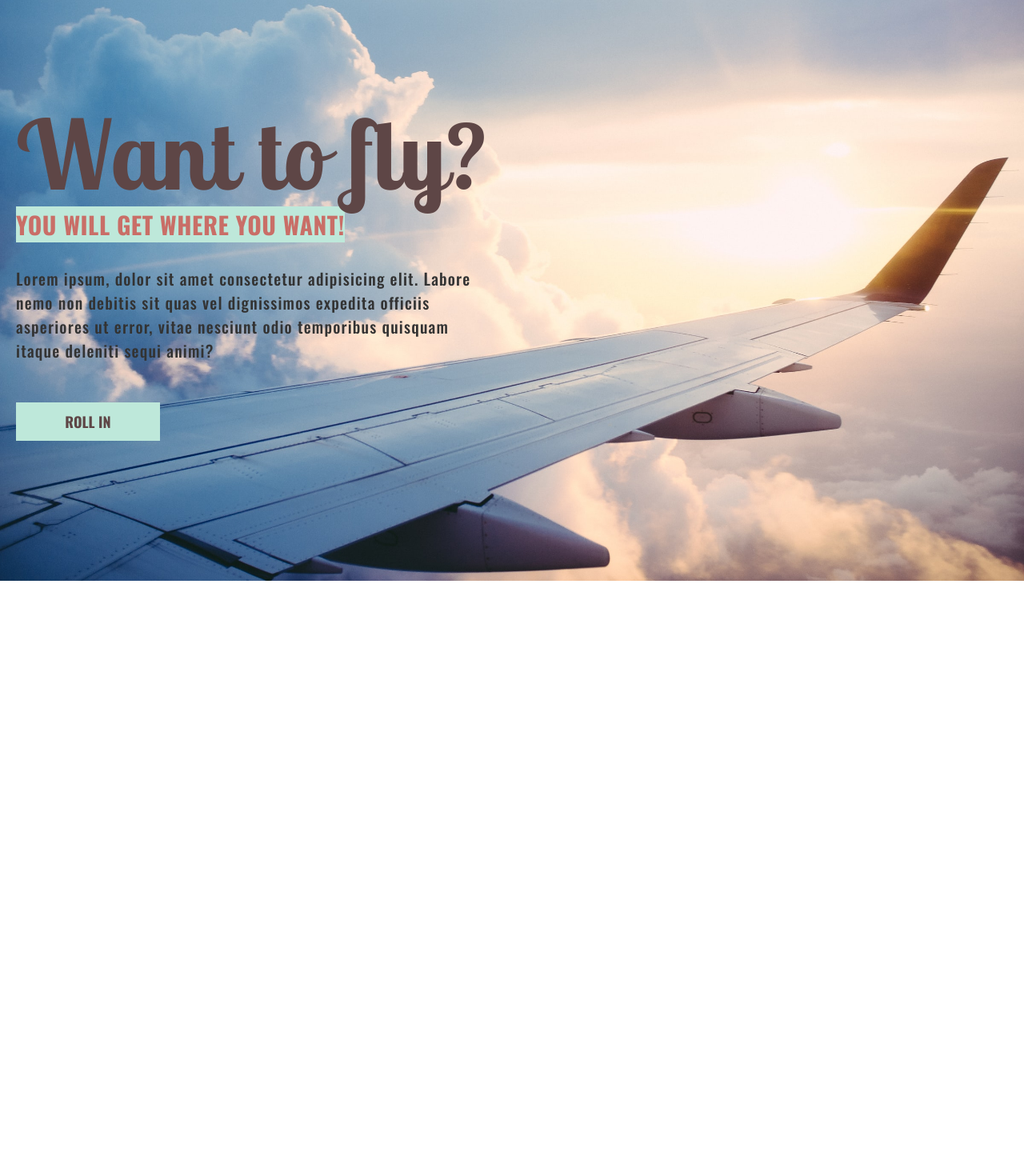
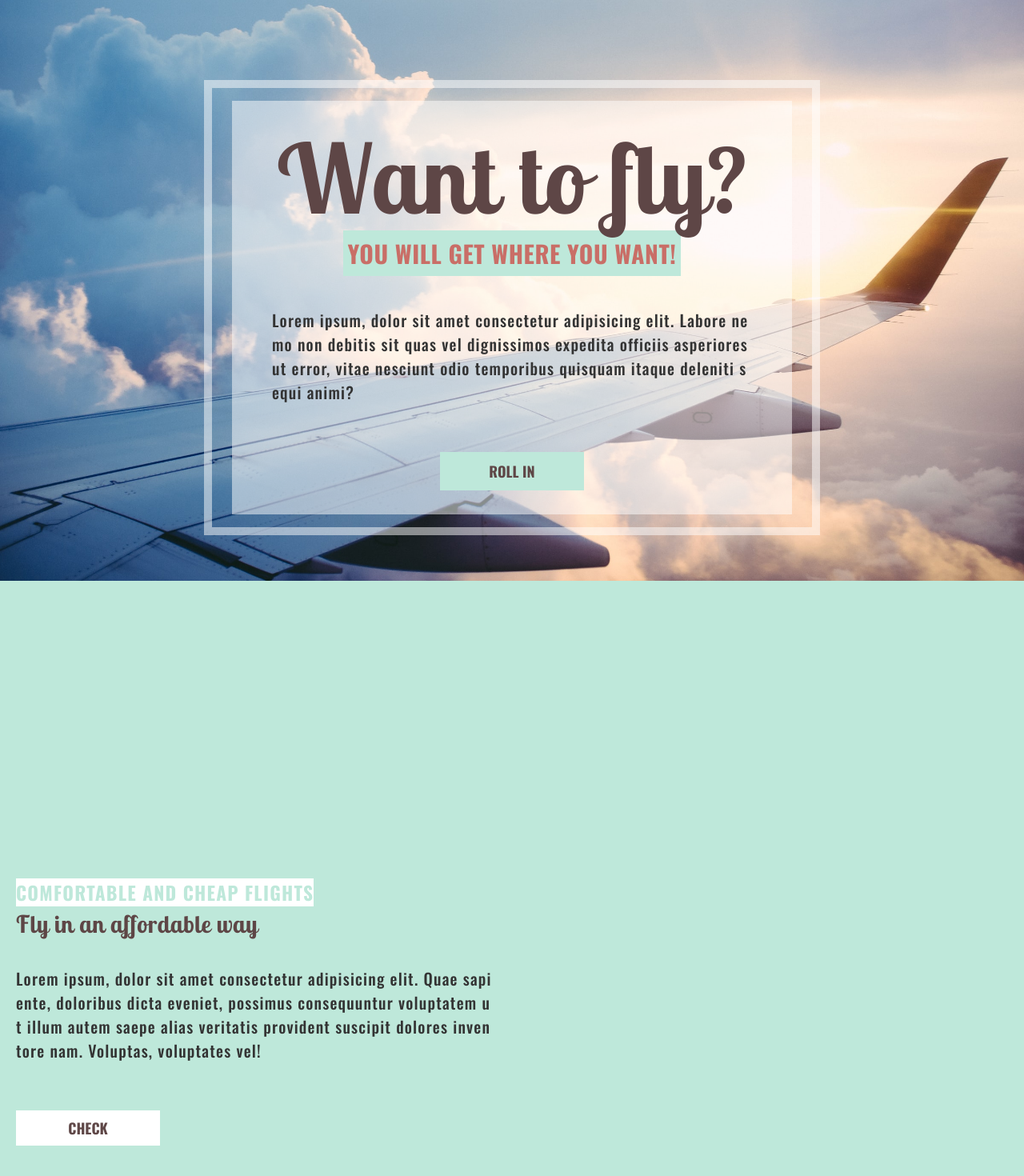
Before and after one commit to broccoli88/V-landing-page, a Vue app: page / in a window 1280 px wide. Shown: the part 74-1544 px from the top of the page at 80% size. Before the commit the page ends 800 px from the top, so only its background shows below. Built offline with nearby package versions, Linux system fonts and the light colour scheme.

Commit message:
Headline added

```diff
--- a/src/App.vue
+++ b/src/App.vue
@@ -1,12 +1,18 @@
 <template>
     <!-- <NavBar /> -->
     <Headline />
+    <SubHeadline />
 </template>
 
-<script setup>
+<script>
 // IMPORTS
 import NavBar from "./components/NavBar.vue";
 import Headline from "./components/Headline.vue";
+import SubHeadline from "./components/SubHeadline.vue";
+
+export default {
+    components: { NavBar, Headline, SubHeadline },
+};
 </script>
 
 
--- a/src/assets/base.css
+++ b/src/assets/base.css
@@ -44,6 +44,7 @@ h1{
     line-height: 1.1;
     letter-spacing: 0.5px;
     /* margin-bottom: 3rem; */
+    z-index: 1;
 }
 
 h2 {
--- a/src/components/Button.vue
+++ b/src/components/Button.vue
@@ -1,5 +1,5 @@
 <template>
-    <button class="button button--style">
+    <button class="button">
         <slot></slot>
     </button>
 </template>
@@ -14,6 +14,7 @@
     text-transform: uppercase;
     font-weight: 600;
     font-size: 1.8rem;
+    font-family: var(--font-oswald);
 
     padding: 0.5em 1em;
     border: 0;
@@ -21,9 +22,11 @@
     display: flex;
     align-items: center;
     justify-content: center;
+
+    cursor: pointer;
 }
 
-.button--style {
+.button--style-headline {
     background-color: var(--color-additional);
     border: 2px solid var(--color-additional);
     color: var(--color-accent);
@@ -31,6 +34,6 @@
 }
 
 .button:hover {
-    filter: brightness(105%);
+    filter: brightness(110%);
 }
 </style>
--- a/src/components/Headline.vue
+++ b/src/components/Headline.vue
@@ -9,8 +9,8 @@
                 asperiores ut error, vitae nesciunt odio temporibus quisquam
                 itaque deleniti sequi animi?
             </p>
+            <Button class="button--style-headline">Roll in</Button>
         </div>
-        <Button>Roll in</Button>
     </div>
 </template>
 
@@ -43,24 +43,61 @@ export default {
 }
 
 .cta {
+    width: fit-content;
     margin-bottom: 5rem;
+
+    display: flex;
+    flex-direction: column;
 }
 
 .cta > h2 {
     background-color: var(--color-additional);
     width: fit-content;
     color: var(--color-secondary);
-    margin-bottom: 3rem;
     text-transform: uppercase;
+    z-index: 0;
+    padding: 0.2em;
+}
+
+.cta > p {
+    width: min(100%, 30em);
+    word-wrap: break-word;
+    word-break: break-all;
+
+    margin: 4rem 0 6rem;
 }
 
 @media (min-width: 500px) {
     .hero {
         padding-top: 20rem;
     }
+}
+
+@media (min-width: 600px) {
+    .hero {
+        align-items: center;
+    }
 
     .cta {
-        width: 30em;
+        width: min(80%, 35em);
+        background-color: hsl(0, 0%, 100%, 0.5);
+        align-items: center;
+
+        padding: 3rem;
+
+        position: relative;
+    }
+
+    .cta::before {
+        content: "";
+        display: inline-block;
+        width: 110%;
+        height: 110%;
+        border: 10px solid hsl(0, 0%, 100%, 0.5);
+
+        position: absolute;
+        top: -5%;
+        left: -5%;
     }
 }
 </style>
--- a/src/components/SubHeadline.vue
+++ b/src/components/SubHeadline.vue
@@ -1,7 +1,75 @@
-<template></template>
+<template>
+    <div class="sub-headline">
+        <div class="sub__description">
+            <h3>Comfortable and cheap flights</h3>
+            <h2>Fly in an affordable way</h2>
+            <p>
+                Lorem ipsum, dolor sit amet consectetur adipisicing elit. Quae
+                sapiente, doloribus dicta eveniet, possimus consequuntur
+                voluptatem ut illum autem saepe alias veritatis provident
+                suscipit dolores inventore nam. Voluptas, voluptates vel!
+            </p>
+            <Button class="btn--style-sub-headline"> Check </Button>
+        </div>
+    </div>
+</template>
 
 <script>
+import Button from "./Button.vue";
+
+export default {
+    components: { Button },
+};
 </script>
 
 <style>
+.sub-headline {
+    width: 100vw;
+    background-color: var(--color-additional);
+
+    display: flex;
+    align-items: center;
+}
+
+.sub__description {
+    padding-inline: 2rem;
+    display: flex;
+    flex-direction: column;
+}
+
+.sub__description > h2 {
+    font-family: var(--font-lobster);
+    font-size: 3rem;
+    color: var(--color-accent);
+    margin-bottom: 3rem;
+}
+
+.sub__description > h3 {
+    margin-top: 30%;
+    font-family: var(--font-oswald);
+    text-transform: uppercase;
+    background-color: white;
+    width: fit-content;
+    color: var(--color-additional);
+}
+
+.sub__description > p {
+    margin: 0;
+    width: min(100%, 30em);
+    word-wrap: break-word;
+    word-break: break-all;
+
+    margin-bottom: 6rem;
+}
+
+.btn--style-sub-headline {
+    background-color: white;
+    color: var(--color-accent);
+
+    margin-bottom: 6rem;
+}
+
+.btn--style-sub-headline:hover {
+    filter: brightness(98%);
+}
 </style>
```
